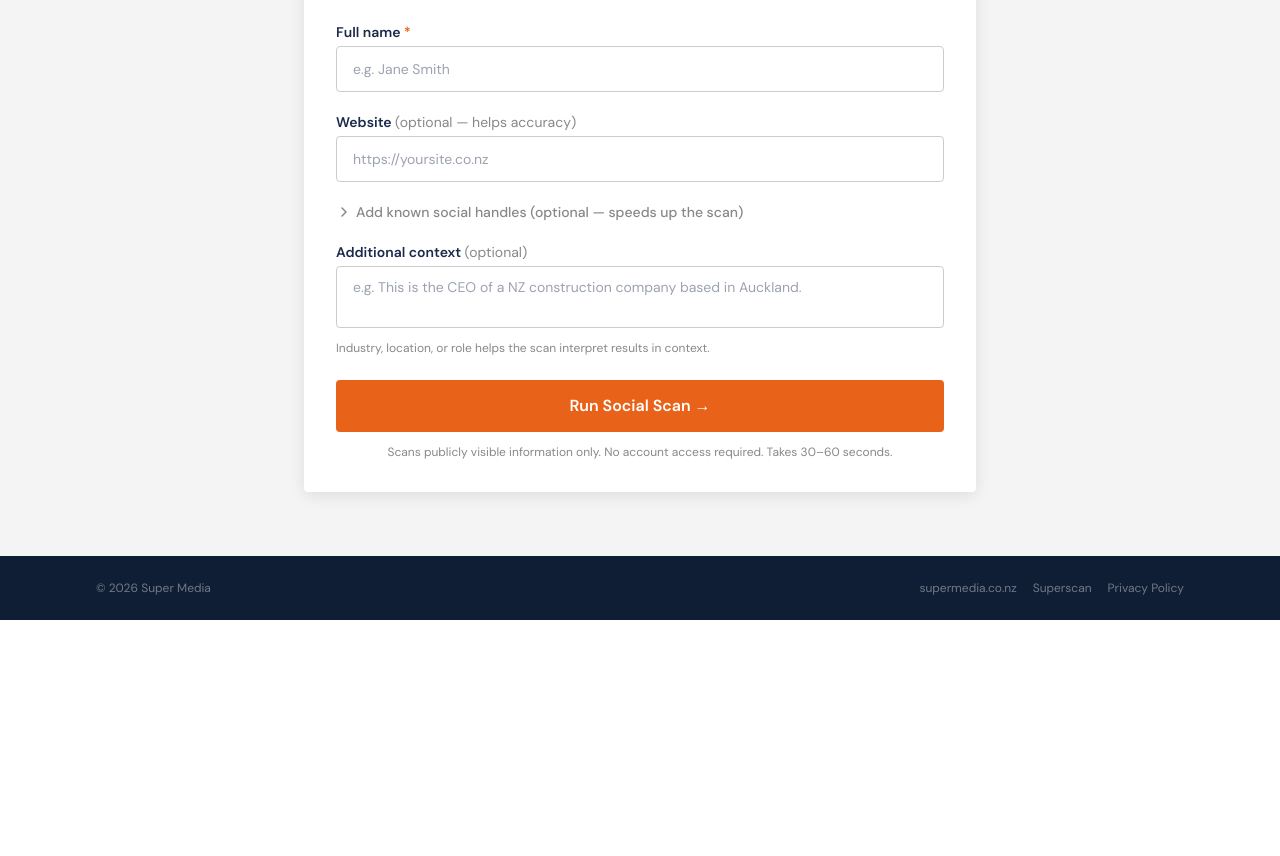
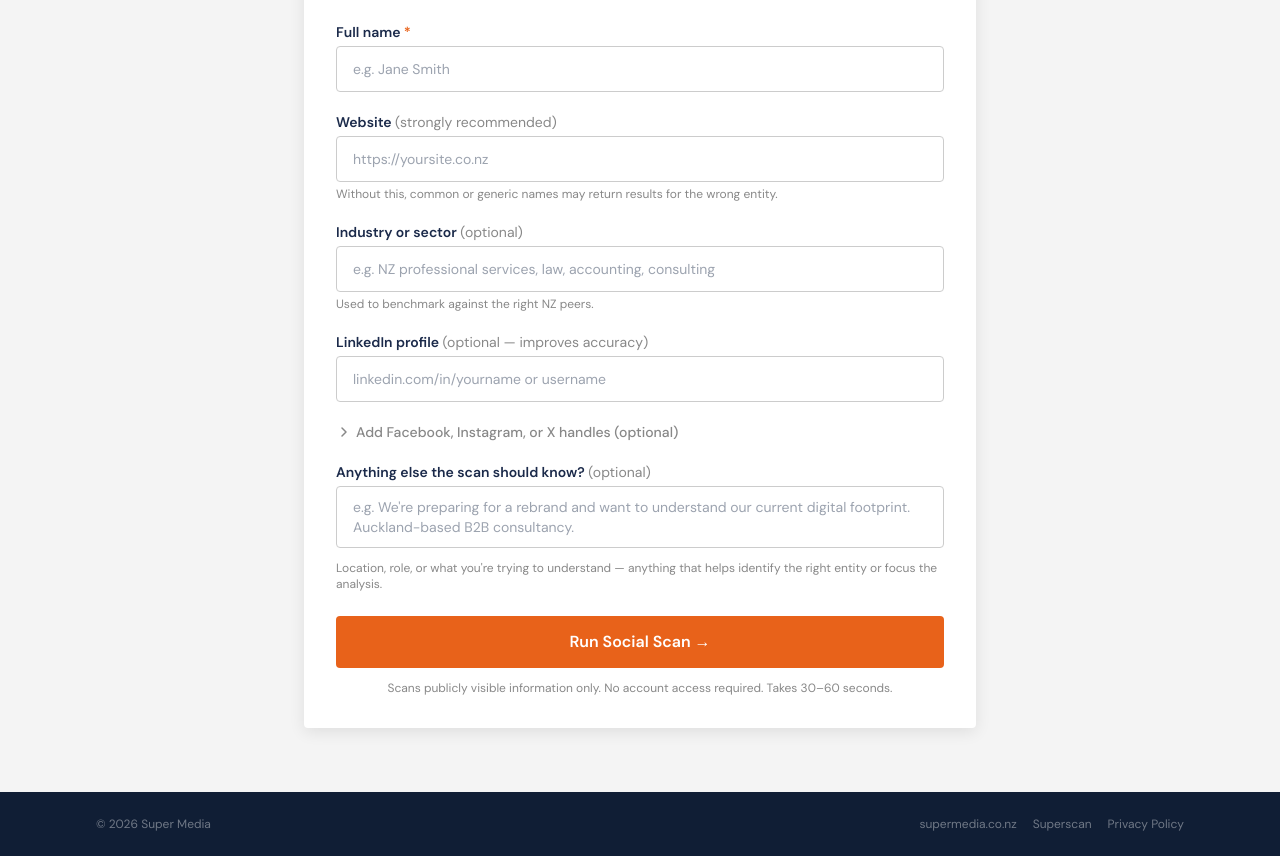
Before and after one commit to ron571/supermedia-website, a Next.js app: page /social-scan in a window 1280 px wide. Shown: the part 2650-3506 px from the top of the page. Before the commit the page ends 3270 px from the top, so only its background shows below. Built offline with nearby package versions, Linux system fonts and the light colour scheme.

Commit message:
improve: Social Scan form — prominent website field, industry field, LinkedIn visible by default, better helper text

```diff
--- a/src/app/api/social-scan/route.ts
+++ b/src/app/api/social-scan/route.ts
@@ -147,6 +147,7 @@ function buildUserPrompt(data: SocialScanInput): string {
     `Name to scan: ${data.name}`,
     data.website ? `Website: ${data.website}` : null,
     domain ? `Domain for site: searches: ${domain}` : null,
+    data.industry ? `Industry/sector: ${data.industry}` : null,
     data.linkedinHandle ? `LinkedIn handle (user-provided — search this directly): ${data.linkedinHandle}` : null,
     data.facebookHandle ? `Facebook handle (user-provided — search this directly): ${data.facebookHandle}` : null,
     data.instagramHandle ? `Instagram handle (user-provided — search this directly): ${data.instagramHandle}` : null,
--- a/src/components/SocialScanForm.tsx
+++ b/src/components/SocialScanForm.tsx
@@ -696,7 +696,7 @@ export default function SocialScanForm() {
       {/* Website */}
       <div className="mb-5">
         <label htmlFor="scanWebsite" className="block text-navy font-semibold text-sm mb-1">
-          Website <span className="text-grey-dark font-normal">(optional — helps accuracy)</span>
+          Website <span className="text-grey-dark font-normal">(strongly recommended)</span>
         </label>
         <input
           id="scanWebsite"
@@ -705,19 +705,53 @@ export default function SocialScanForm() {
           placeholder="https://yoursite.co.nz"
           className="w-full px-4 py-3 border border-grey-mid rounded text-body text-sm focus:outline-none focus:border-orange"
         />
+        <p className="text-grey-dark text-xs mt-1">
+          Without this, common or generic names may return results for the wrong entity.
+        </p>
       </div>
 
-      {/* Known handles — collapsible */}
+      {/* Industry */}
+      <div className="mb-5">
+        <label htmlFor="scanIndustry" className="block text-navy font-semibold text-sm mb-1">
+          Industry or sector <span className="text-grey-dark font-normal">(optional)</span>
+        </label>
+        <input
+          id="scanIndustry"
+          type="text"
+          {...scanForm.register("industry")}
+          placeholder={entityType === "individual" ? "e.g. NZ professional services, law, accounting, consulting" : "e.g. NZ retail, construction, financial services, technology"}
+          className="w-full px-4 py-3 border border-grey-mid rounded text-body text-sm focus:outline-none focus:border-orange"
+        />
+        <p className="text-grey-dark text-xs mt-1">
+          Used to benchmark against the right NZ peers.
+        </p>
+      </div>
+
+      {/* LinkedIn — visible by default */}
+      <div className="mb-5">
+        <label htmlFor="linkedinHandle" className="block text-navy font-semibold text-sm mb-1">
+          LinkedIn {entityType === "individual" ? "profile" : "company page"}{" "}
+          <span className="text-grey-dark font-normal">(optional — improves accuracy)</span>
+        </label>
+        <input
+          id="linkedinHandle"
+          type="text"
+          {...scanForm.register("linkedinHandle")}
+          placeholder={entityType === "individual" ? "linkedin.com/in/yourname or username" : "linkedin.com/company/yourcompany or company name"}
+          className="w-full px-4 py-3 border border-grey-mid rounded text-body text-sm focus:outline-none focus:border-orange"
+        />
+      </div>
+
+      {/* Other handles — collapsible */}
       <details className="mb-5 group">
         <summary className="cursor-pointer text-sm text-grey-dark hover:text-navy font-medium select-none list-none flex items-center gap-1">
           <svg className="w-4 h-4 transition-transform group-open:rotate-90" viewBox="0 0 16 16" fill="none" aria-hidden="true">
             <path d="M6 4l4 4-4 4" stroke="currentColor" strokeWidth="1.5" strokeLinecap="round" strokeLinejoin="round" />
           </svg>
-          Add known social handles (optional — speeds up the scan)
+          Add Facebook, Instagram, or X handles (optional)
         </summary>
         <div className="mt-3 grid grid-cols-1 sm:grid-cols-2 gap-3">
           {([
-            { field: "linkedinHandle", label: "LinkedIn", placeholder: "username or URL" },
             { field: "facebookHandle", label: "Facebook", placeholder: "page name or URL" },
             { field: "instagramHandle", label: "Instagram", placeholder: "@handle" },
             { field: "xHandle", label: "X / Twitter", placeholder: "@handle" },
@@ -739,17 +773,17 @@ export default function SocialScanForm() {
       {/* Additional context */}
       <div className="mb-6">
         <label htmlFor="scanContext" className="block text-navy font-semibold text-sm mb-1">
-          Additional context <span className="text-grey-dark font-normal">(optional)</span>
+          Anything else the scan should know? <span className="text-grey-dark font-normal">(optional)</span>
         </label>
         <textarea
           id="scanContext"
           {...scanForm.register("additionalContext")}
           rows={2}
-          placeholder="e.g. This is the CEO of a NZ construction company based in Auckland."
+          placeholder="e.g. We're preparing for a rebrand and want to understand our current digital footprint. Auckland-based B2B consultancy."
           className="w-full px-4 py-2.5 border border-grey-mid rounded text-body text-sm focus:outline-none focus:border-orange resize-none"
         />
         <p className="text-grey-dark text-xs mt-1">
-          Industry, location, or role helps the scan interpret results in context.
+          Location, role, or what you&apos;re trying to understand — anything that helps identify the right entity or focus the analysis.
         </p>
       </div>
 
--- a/src/lib/schemas.ts
+++ b/src/lib/schemas.ts
@@ -66,6 +66,7 @@ export const SocialScanInputSchema = z.object({
   entityType: z.enum(["individual", "business"]),
   name: z.string().min(2, "Please enter a name").max(200),
   website: z.string().max(500).optional(),
+  industry: z.string().max(200).optional(),
   linkedinHandle: z.string().max(100).optional(),
   facebookHandle: z.string().max(100).optional(),
   instagramHandle: z.string().max(100).optional(),
```
